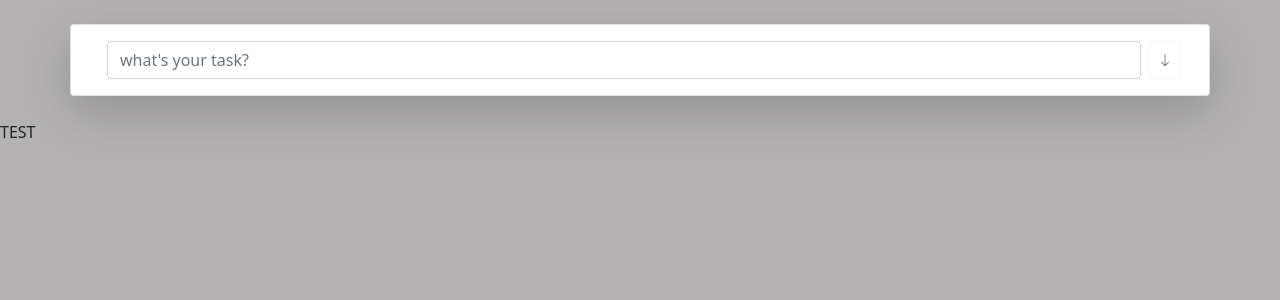
After one commit to rgadzo/ToDo, a Django app: page /new-task in a window 1280 px wide. The commit adds this page. Shown: the top 300 px of the page. Run offline with Django 3.2, Linux system fonts and the light colour scheme.

Commit message:
New frontend

```diff
--- a/ToDo/settings.py
+++ b/ToDo/settings.py
@@ -11,6 +11,8 @@ https://docs.djangoproject.com/en/3.2/ref/settings/
 """
 
 from pathlib import Path
+import os
+
 
 # Build paths inside the project like this: BASE_DIR / 'subdir'.
 BASE_DIR = Path(__file__).resolve().parent.parent
@@ -119,6 +121,9 @@ USE_TZ = True
 # https://docs.djangoproject.com/en/3.2/howto/static-files/
 
 STATIC_URL = '/static/'
+STATICFILES_DIRS = (
+    os.path.join(BASE_DIR, 'static'),
+)
 
 # Default primary key field type
 # https://docs.djangoproject.com/en/3.2/ref/settings/#default-auto-field
--- /dev/null
+++ b/static/style.css
@@ -0,0 +1,9 @@
+* {
+    box-sizing: border-box;
+    margin: 0;
+    padding: 0;
+}
+
+.body-style {
+    background: rgb(179, 177, 177);
+}
--- a/templates/base.html
+++ b/templates/base.html
@@ -4,8 +4,28 @@
     <head>
         <meta charset="utf-8"/>
         <meta name="viewport" content="width=device-width, initial-scale=1.0">
+        {% load static %}
+        <link rel="stylesheet" href="{% static 'style.css' %}"/>
+        <link href="https://cdn.jsdelivr.net/npm/bootstrap@5.0.1/dist/css/bootstrap.min.css" rel="stylesheet" integrity="sha384-+0n0xVW2eSR5OomGNYDnhzAbDsOXxcvSN1TPprVMTNDbiYZCxYbOOl7+AMvyTG2x" crossorigin="anonymous">
+        <link rel="stylesheet" href="https://cdn.jsdelivr.net/npm/bootstrap-icons@1.5.0/font/bootstrap-icons.css">
     </head>
-    <body>
-        <p>hello</p>
+    <body class="body-style">
+        <div class="container">
+            <div class="row">
+                <div class="card my-4 shadow-lg rounded">
+                    <div class="card-body">
+                        <form action="{% url 'todoapp:task' %}" class="d-flex" method="post">
+                            {% csrf_token %}
+                            <input type="text" class="form-control mx-2" name="task" placeholder="what's your task?"/>
+                            <button type="submit" class="btn btn-outline-secondary btn-sm rounded border-light" name="submit"><i class="bi bi-arrow-down"></i></button>
+                        </form>
+                    </div>
+                </div>
+            </div>
+        </div>
+        {% block tasks %}
+
+        {% endblock tasks %}
+        <script src="https://cdn.jsdelivr.net/npm/bootstrap@5.0.1/dist/js/bootstrap.bundle.min.js" integrity="sha384-gtEjrD/SeCtmISkJkNUaaKMoLD0//ElJ19smozuHV6z3Iehds+3Ulb9Bn9Plx0x4" crossorigin="anonymous"></script>
     </body>
 </html>
--- /dev/null
+++ b/templates/newtask.html
@@ -0,0 +1,5 @@
+{% extends 'base.html' %}
+
+{% block tasks %}
+    <p>TEST</p>
+{% endblock tasks %}
--- a/todoapp/urls.py
+++ b/todoapp/urls.py
@@ -1,6 +1,8 @@
 from django.urls import path
 from . import views
 
+app_name = "todoapp"
 urlpatterns = [
+    path('new-task', views.task, name='task'),
     path('', views.home, name='home'),
 ]
--- a/todoapp/views.py
+++ b/todoapp/views.py
@@ -3,3 +3,7 @@ from django.shortcuts import render
 
 def home(request):
     return render(request, 'base.html')
+
+
+def task(request):
+    return render(request, 'newtask.html')
```
